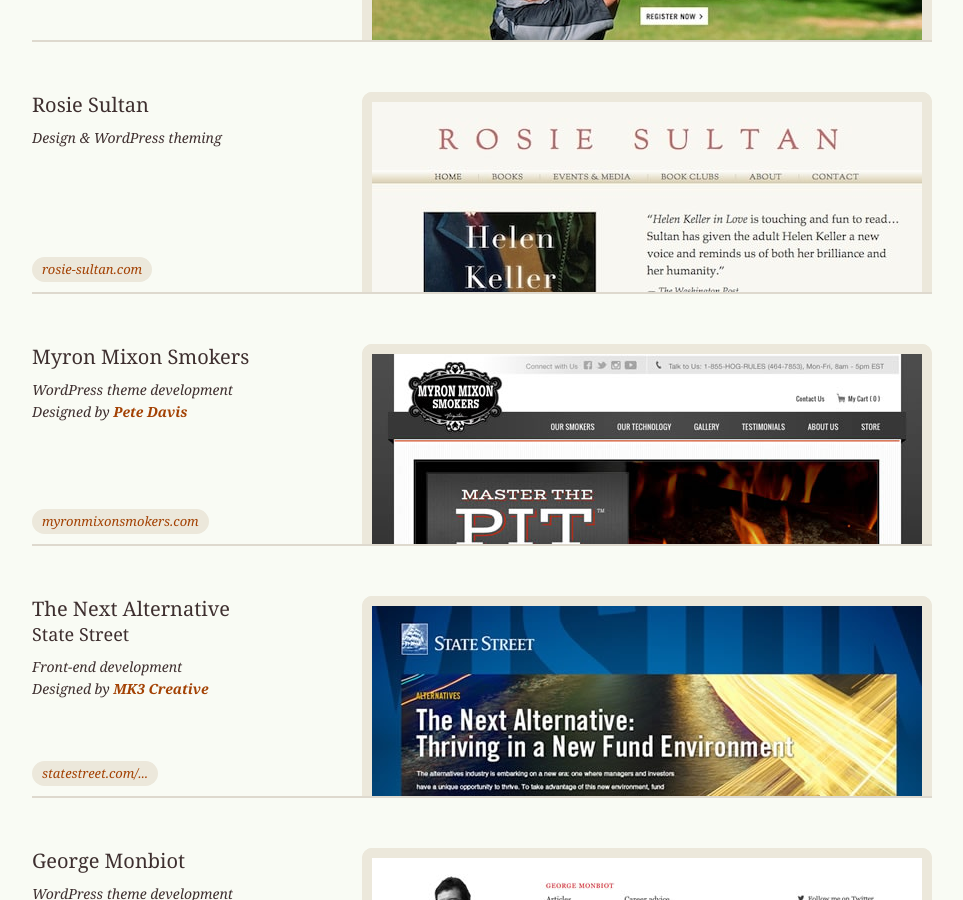
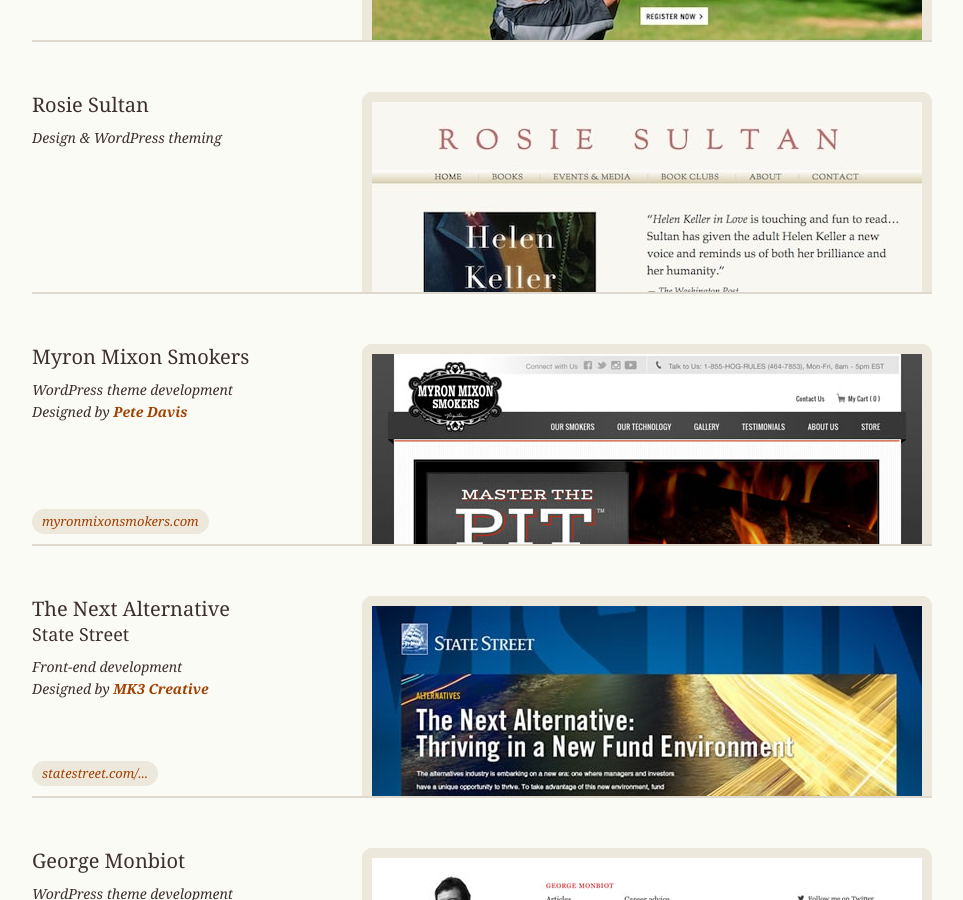
Before and after one commit to borderleft/borderleft.github.io, a Jekyll site: the page built from work/index.html, in a window 1280 px wide and 900 px high, scrolled down 4193 px. Shown: the whole window, without its empty margins (158-1121 px from the left). Built offline with Jekyll 4.4.1, drawn with Linux system fonts in a browser that asks for light colours.

Commit message:
Fix links

```diff
--- a/work/index.html
+++ b/work/index.html
@@ -171,12 +171,12 @@
     </li>
     <li>
         <div class="image">
-            <a href="http://rosie-sultan.com/"><img src="/assets/img/work/rosie-sultan-1.jpg" alt=""></a>
+            <!-- <a href="http://rosie-sultan.com/"> --><img src="/assets/img/work/rosie-sultan-1.jpg" alt=""><!-- </a> -->
         </div>
         <div class="info">
             <h2>Rosie Sultan</h2>
             <p class="meta">Design &amp; WordPress theming</p>
-            <p class="link"><a href="http://rosie-sultan.com/"><span>rosie-sultan.com</span></a></p>
+            <!-- <p class="link"><a href="http://rosie-sultan.com/"><span>rosie-sultan.com</span></a></p> -->
         </div>
     </li>
     <li>
@@ -361,12 +361,12 @@
     </li>
     <li>
         <div class="image">
-            <a href="http://equip.org.uk/"><img src="/assets/img/work/jrf-equip-1.jpg" alt=""></a>
+            <a href="http://jrf.org.uk/"><img src="/assets/img/work/jrf-equip-1.jpg" alt=""></a>
         </div>
         <div class="info">
             <h2>Equip <br> <span>Joseph Rowntree Foundation</span></h2>
             <p class="meta">Designed &amp; developed by <a href="http://torchbox.com/">Torchbox</a> <br> Part of the development team</p>
-            <p class="link"><a href="http://equip.org.uk/"><span>equip.org.uk</span></a></p>
+            <p class="link"><a href="http://jrf.org.uk/"><span>equip.org.uk</span></a></p>
         </div>
     </li>
     <li>
```
